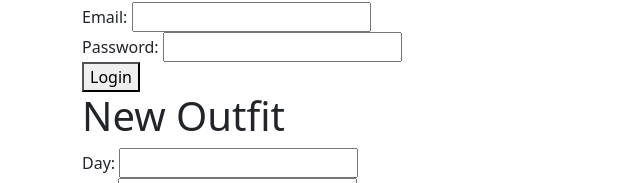
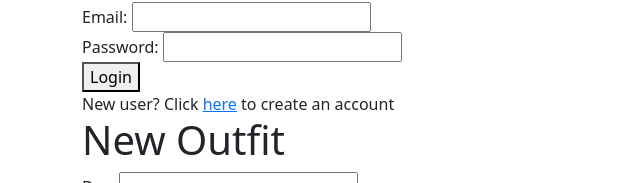
Before and after one commit to adenaeisenberg/outfit-planner, a React (Vite) app: page /login in a window 1280 px wide. Shown: the part 174-357 px from the top of the page, without its empty margins (0-640 px from the left). Built offline with nearby package versions, Linux system fonts and the light colour scheme; no server answers.

Commit message:
added a link to the login page in case a user doesnt have an account

```diff
--- a/src/Login.jsx
+++ b/src/Login.jsx
@@ -1,5 +1,6 @@
 import axios from "axios";
 import { useState } from "react";
+import { Link } from "react-router-dom";
 
 const jwt = localStorage.getItem("jwt");
 if (jwt) {
@@ -45,6 +46,7 @@ export function Login() {
         </div>
         <button type="submit">Login</button>
       </form>
+      New user? Click <Link to="/signup">here</Link> to create an account
     </div>
   );
 }
--- a/src/Signup.jsx
+++ b/src/Signup.jsx
@@ -45,11 +45,7 @@ export function Signup() {
         </div>
         <button type="submit">Signup</button>
       </form>
-
-      <h8>
-        {" "}
-        Already a VW user? Click <Link to="/login">here</Link> to login
-      </h8>
+      Already a VW user? Click <Link to="/login">here</Link> to login
     </div>
   );
 }
```
